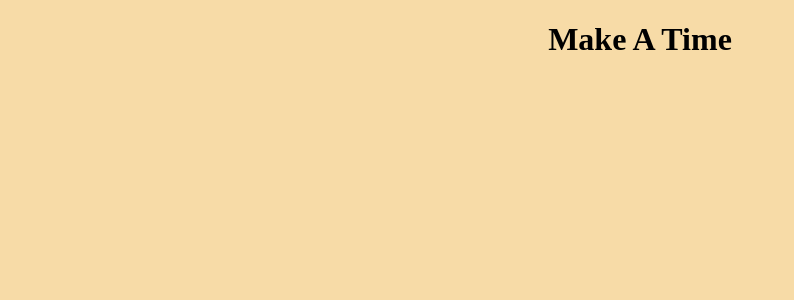
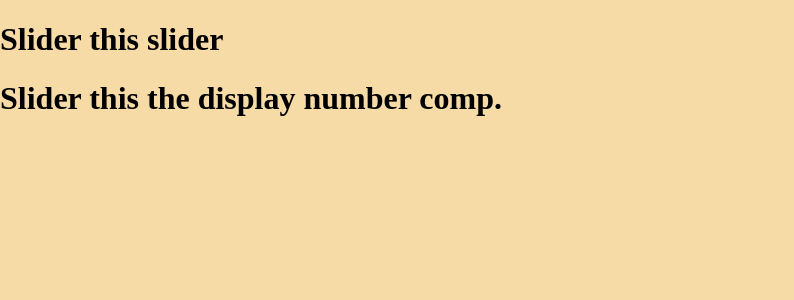
Before and after one commit to Samukat/makeatime, a React (Create React App) app in the folder makeatime/: page / in a window 1280 px wide. Shown: the top 300 px of the page, without its empty margins (0-794 px from the left). Built offline with nearby package versions, Linux system fonts and the light colour scheme.

Commit message:
Changed app, made some comps

```diff
--- a/makeatime/src/App.tsx
+++ b/makeatime/src/App.tsx
@@ -1,14 +1,36 @@
-import React, { useState } from 'react';
+import React, { useState, Component } from 'react';
+import SliderNumber from './Components/SliderNumber/SliderNumber';
+import DisplayNumberNAME from './Components/DisplayNumber/DisplayNumber'; //just wanted to illustrate import name can be whatever
 import './App.scss';
 
-function App() {
-  const [value, onChange] = useState(new Date());
-
-  return (
-    <div className="App">
-      <h1>Make A Time</h1>
-    </div>
-  );
+class App extends Component {
+  render(): React.ReactNode {
+    return (
+      <>
+        <SliderNumber></SliderNumber>
+        <DisplayNumberNAME></DisplayNumberNAME>
+      </>
+    );
+  }
 }
 
+
+
+
+
+
+
+//Stuff can be done in the funcitonal form too - but i changed it to class
+
+// function App() {
+//   const [value, onChange] = useState(new Date());
+
+//   return (
+//     <>
+//       <SliderNumber></SliderNumber>
+//       <DisplayNumberNAME></DisplayNumberNAME>
+//     </>
+//   );
+// }
+
 export default App;
--- /dev/null
+++ b/makeatime/src/Components/DisplayNumber/DisplayNumber.tsx
@@ -0,0 +1,11 @@
+import React from 'react';
+
+//the componant as a function (as opposed to class that extends componants)
+function DisplayNumber() {
+    return (
+        <h1> Slider this the display number comp. </h1>
+    )
+}
+
+//
+export default DisplayNumber
--- /dev/null
+++ b/makeatime/src/Components/SliderNumber/SliderNumber.tsx
@@ -0,0 +1,11 @@
+import React from 'react';
+
+//the componant as a function (as opposed to class that extends componants)
+function SliderNumber() {
+    return (
+        <h1> Slider this slider </h1>
+    )
+}
+
+
+export default SliderNumber
```
Also changed, not shown: makeatime/src/TimeSheet.tsx (deleted, +0 -10 lines), makeatime/src/Components/NavigationBar/ index.scss (deleted), 1 other file (tests, documents, lock files or other folders).
